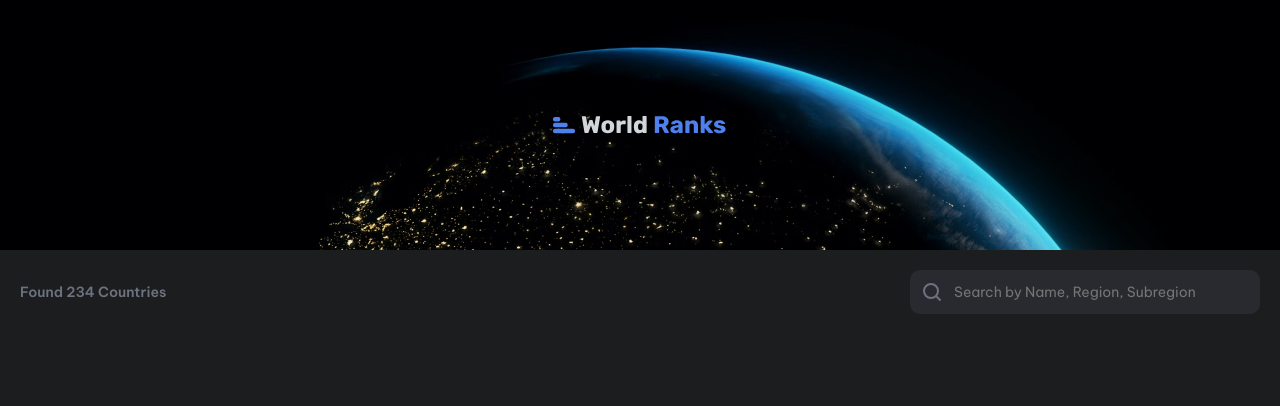
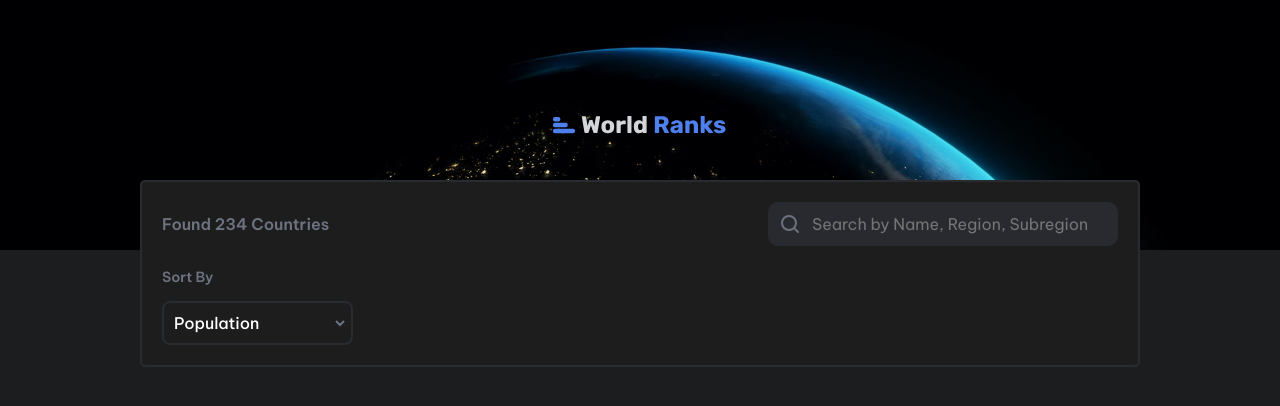
Before and after one commit to yosbergc/react-countries-directory, a React (Vite) app: page / in a window 1280 px wide. Shown: the top 406 px of the page. Built offline with nearby package versions, Linux system fonts and the light colour scheme.

Commit message:
Added sorted component, some css changes added

```diff
--- a/src/App.css
+++ b/src/App.css
@@ -1,8 +1,25 @@
 main {
     padding: 20px;
+    max-width: 1000px;
+    background-color: #1d1d1e;
+    border: 2px solid #282B30;
+    border-radius: 5px;
+    margin: 0 auto;
 }
 .top-section {
     display: flex;
     align-items: center;
     justify-content: space-between;
+    flex-wrap: wrap;
+    margin-bottom: 20px;
+    gap: 10px;
 }
+@media (min-width: 1024px) {
+    main {
+        margin-top: -70px;
+    }
+    .main-app {
+        display: grid;
+        grid-template-columns: 1fr 4fr;
+    }
+}
--- a/src/App.jsx
+++ b/src/App.jsx
@@ -2,6 +2,7 @@
 import { Header } from './components/Header/Header'
 import { CountryCounter } from './components/CountryCounter/CountryCounter'
 import { Search } from './components/Search/Search'
+import { Sorted } from './components/Sorted/Sorted'
 function App() {
 
   return (
@@ -12,6 +13,14 @@
           <CountryCounter />
           <Search />
         </section>
+        <section className="main-app">
+          <section className="filters">
+            <Sorted />
+          </section>
+          <section className="countries">
+
+          </section>
+        </section>
       </main>
     </>
   )
--- a/src/components/CountryCounter/CountryCounter.css
+++ b/src/components/CountryCounter/CountryCounter.css
@@ -1,5 +1,5 @@
 .counter {
     color: #6C727F;
     font-weight: 600;
-    font-size: 0.875rem;
+    font-size: 1rem;
 }
--- a/src/components/Search/Search.css
+++ b/src/components/Search/Search.css
@@ -15,7 +15,7 @@
     background: none;
     width: max-content;
     color: white;
-    font-size: 0.875rem;
+    font-size: 1rem;
     width: 100%;
 }
 .search-container input:focus {
--- /dev/null
+++ b/src/components/Sorted/Sorted.jsx
@@ -0,0 +1,14 @@
+import './sorted.css'
+function Sorted () {
+    return (
+        <section className='sorted'>
+            <label htmlFor="sort">Sort By</label>
+            <select name="sort" id="sort">
+                <option value="population">Population</option>
+                <option value="alphabetical">Alphabetical</option>
+                <option value="area">Area</option>
+            </select>
+        </section>
+    )
+}
+export { Sorted }
--- /dev/null
+++ b/src/components/Sorted/sorted.css
@@ -0,0 +1,26 @@
+.sorted label {
+    color: #6C727F;
+    font-size: 0.875rem;
+    font-weight: 600;
+    display: inline-block;
+    width: 100%;
+    margin-bottom: 15px;
+}
+.sorted select {
+    min-height: 40px;
+    width: 100%;
+    background-color: #1d1d1e;
+    padding: 10px;
+    color: white;
+    font-weight: 500;
+    border: 2px solid #282B30;
+    border-radius: 8px;
+    appearance: none;
+    background-image: url("../../assets/svg/Expand_down.svg");
+    background-repeat: no-repeat;
+    background-position: 98%;
+    font-size: 1rem;
+}
+.sorted select:focus {
+    outline: none;
+}
```
Also changed, not shown: src/components/Region/Regions.jsx (added, +8 -0 lines).
